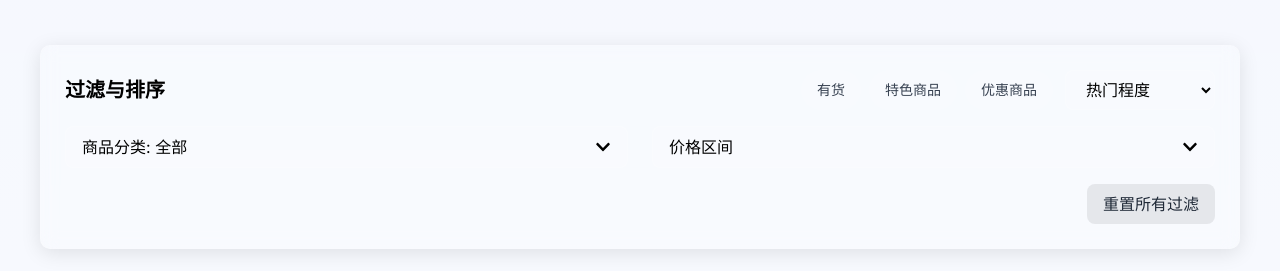
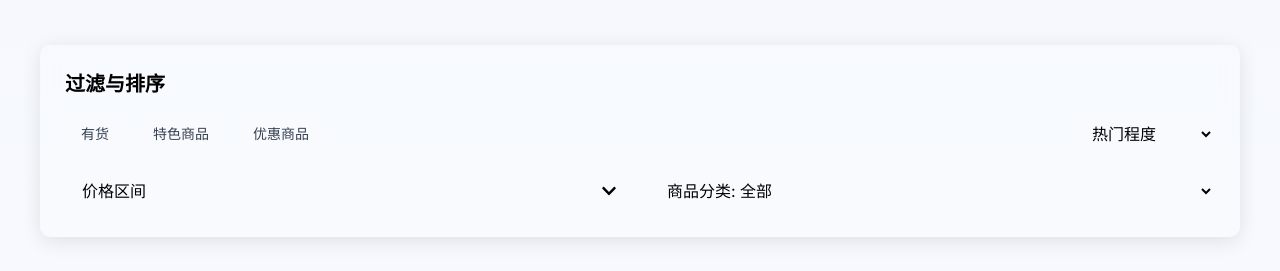
Before and after one commit to yitntg/buy2, a Next.js app: page /products in a window 1280 px wide. Shown: the part 407-678 px from the top of the page. Built offline with nearby package versions, Linux system fonts and the light colour scheme.

Commit message:
统一产品页面和分类页面的筛选栏布局，优化UI/UX

```diff
--- a/app/(routes)/categories/[slug]/page.tsx
+++ b/app/(routes)/categories/[slug]/page.tsx
@@ -3,7 +3,7 @@
 import { useEffect, useState } from 'react';
 import Image from 'next/image';
 import Link from 'next/link';
-import { FaFilter, FaSort, FaArrowLeft, FaChevronDown, FaChevronUp } from 'react-icons/fa';
+import { FaFilter, FaArrowLeft, FaChevronDown, FaTimes } from 'react-icons/fa';
 import ProductCard from '@/app/components/ProductCard';
 
 // 模拟分类数据
@@ -76,13 +76,10 @@ export default function CategoryPage({ params }: { params: { slug: string } }) {
   const [categoryInfo, setCategoryInfo] = useState<any>(null);
   const [sortOrder, setSortOrder] = useState('popularity');
   const [priceRange, setPriceRange] = useState({ min: '', max: '' });
+  const [isPriceFilterOpen, setIsPriceFilterOpen] = useState(false);
   const [showInStock, setShowInStock] = useState(false);
   const [showFeatured, setShowFeatured] = useState(false);
   const [showOnSale, setShowOnSale] = useState(false);
-
-  // 添加过滤面板展开状态
-  const [isPriceFilterOpen, setIsPriceFilterOpen] = useState(false);
-  const [isStatusFilterOpen, setIsStatusFilterOpen] = useState(false);
 
   useEffect(() => {
     // 设置分类信息
@@ -194,14 +191,13 @@ export default function CategoryPage({ params }: { params: { slug: string } }) {
             </ol>
           </nav>
 
-          {/* 顶部水平过滤栏 */}
+          {/* 顶部水平过滤栏 - 简化版 */}
           <div className="glass-card p-6 mb-8 rounded-xl">
-            <div className="flex flex-col md:flex-row md:items-center justify-between mb-4">
-              <h3 className="text-xl font-semibold mb-4 md:mb-0">过滤与排序</h3>
+            <div className="flex items-center gap-2 mb-4">
+              <h3 className="text-xl font-semibold">过滤与排序</h3>
+            </div>
 
-              <div className="flex flex-wrap gap-3">
-                {/* 快速过滤标签 */}
-                <div className="flex flex-wrap gap-2">
+            <div className="flex flex-wrap items-center gap-3 mb-4">
               <button
                 className={`px-4 py-2 rounded-full text-sm font-medium transition-colors ${showInStock ? 'bg-primary-500 text-white' : 'bg-white/10 hover:bg-white/20 text-gray-700 dark:text-gray-200'}`}
                 onClick={() => setShowInStock(!showInStock)}
@@ -220,12 +216,10 @@ export default function CategoryPage({ params }: { params: { slug: string } }) {
               >
                 优惠商品
               </button>
-                </div>
 
-                {/* 排序下拉框 */}
-                <div className="relative z-10">
+              <div className="ml-auto flex items-center gap-3">
                 <select
-                    className="min-w-[150px] px-4 py-2 bg-white/10 border border-white/20 rounded-lg focus:outline-none focus:ring-2 focus:ring-primary-500"
+                  className="px-4 py-2 bg-white/10 border border-white/20 rounded-lg focus:outline-none focus:ring-2 focus:ring-primary-500"
                   value={sortOrder}
                   onChange={(e) => setSortOrder(e.target.value)}
                 >
@@ -236,17 +230,15 @@ export default function CategoryPage({ params }: { params: { slug: string } }) {
                 </select>
               </div>
             </div>
-            </div>
 
-            <div className="mt-4 grid grid-cols-1 md:grid-cols-2 gap-6">
-              {/* 价格区间过滤器 */}
+            <div className="grid grid-cols-1 md:grid-cols-2 gap-3">
               <div className="relative">
                 <button
                   className="w-full flex items-center justify-between px-4 py-2 bg-white/10 border border-white/20 rounded-lg focus:outline-none focus:ring-2 focus:ring-primary-500"
                   onClick={() => setIsPriceFilterOpen(!isPriceFilterOpen)}
                 >
-                  <span>价格区间</span>
-                  {isPriceFilterOpen ? <FaChevronUp /> : <FaChevronDown />}
+                  <span>价格区间 {priceRange.min || priceRange.max ? `(¥${priceRange.min || '0'} - ¥${priceRange.max || '∞'})` : ''}</span>
+                  <FaChevronDown className="transition-transform" style={{transform: isPriceFilterOpen ? 'rotate(180deg)' : 'rotate(0deg)'}} />
                 </button>
 
                 {isPriceFilterOpen && (
@@ -286,14 +278,7 @@ export default function CategoryPage({ params }: { params: { slug: string } }) {
                 )}
               </div>
 
-              {/* 额外操作 */}
-              <div className="flex justify-end space-x-4">
-                <button
-                  className="px-4 py-2 bg-gray-200 dark:bg-gray-700 hover:bg-gray-300 dark:hover:bg-gray-600 text-gray-800 dark:text-gray-200 font-medium rounded-lg transition-colors flex items-center"
-                  onClick={resetFilters}
-                >
-                  重置过滤
-                </button>
+              <div className="flex justify-end">
                 <Link
                   href="/categories"
                   className="px-4 py-2 border border-primary-500 text-primary-500 hover:bg-primary-50 dark:hover:bg-primary-900/20 font-medium rounded-lg transition-colors flex items-center"
@@ -305,9 +290,9 @@ export default function CategoryPage({ params }: { params: { slug: string } }) {
 
             {/* 激活的过滤条件展示 */}
             {(showInStock || showFeatured || showOnSale || priceRange.min || priceRange.max) && (
-              <div className="mt-4 pt-4 border-t border-gray-200 dark:border-gray-700">
+              <div className="mt-4 pt-4 border-t border-gray-200 dark:border-gray-700 flex justify-between items-center">
                 <div className="flex flex-wrap items-center gap-2">
-                  <span className="text-sm text-gray-600 dark:text-gray-400">激活的过滤条件:</span>
+                  <span className="text-sm text-gray-600 dark:text-gray-400">已选条件:</span>
 
                   {showInStock && (
                     <span className="flex items-center px-3 py-1 bg-primary-100 dark:bg-primary-900/30 text-primary-600 dark:text-primary-400 rounded-full text-sm">
@@ -316,7 +301,7 @@ export default function CategoryPage({ params }: { params: { slug: string } }) {
                         className="ml-2 text-primary-400 hover:text-primary-600"
                         onClick={() => setShowInStock(false)}
                       >
-                        &times;
+                        <FaTimes size={12} />
                       </button>
                     </span>
                   )}
@@ -328,7 +313,7 @@ export default function CategoryPage({ params }: { params: { slug: string } }) {
                         className="ml-2 text-primary-400 hover:text-primary-600"
                         onClick={() => setShowFeatured(false)}
                       >
-                        &times;
+                        <FaTimes size={12} />
                       </button>
                     </span>
                   )}
@@ -340,23 +325,30 @@ export default function CategoryPage({ params }: { params: { slug: string } }) {
                         className="ml-2 text-primary-400 hover:text-primary-600"
                         onClick={() => setShowOnSale(false)}
                       >
-                        &times;
+                        <FaTimes size={12} />
                       </button>
                     </span>
                   )}
 
                   {(priceRange.min || priceRange.max) && (
                     <span className="flex items-center px-3 py-1 bg-primary-100 dark:bg-primary-900/30 text-primary-600 dark:text-primary-400 rounded-full text-sm">
-                      价格: {priceRange.min ? `¥${priceRange.min}` : '0'} - {priceRange.max ? `¥${priceRange.max}` : '无上限'}
+                      价格: ¥{priceRange.min || '0'} - ¥{priceRange.max || '∞'}
                       <button
                         className="ml-2 text-primary-400 hover:text-primary-600"
                         onClick={() => setPriceRange({ min: '', max: '' })}
                       >
-                        &times;
+                        <FaTimes size={12} />
                       </button>
                     </span>
                   )}
                 </div>
+
+                <button
+                  className="px-4 py-2 bg-gray-200 dark:bg-gray-700 hover:bg-gray-300 dark:hover:bg-gray-600 text-gray-800 dark:text-gray-200 text-sm font-medium rounded-lg transition-colors"
+                  onClick={resetFilters}
+                >
+                  重置过滤
+                </button>
               </div>
             )}
           </div>
--- a/app/(routes)/products/page.tsx
+++ b/app/(routes)/products/page.tsx
@@ -2,7 +2,7 @@
 
 import React, { useState } from 'react';
 import Image from 'next/image';
-import { FaFilter, FaSort, FaChevronDown, FaChevronUp } from 'react-icons/fa';
+import { FaFilter, FaSort, FaChevronDown, FaChevronUp, FaTimes } from 'react-icons/fa';
 import ProductCard from '@/app/components/ProductCard';
 
 // 模拟产品数据
@@ -34,7 +34,6 @@ const ProductsPage = () => {
   const [selectedCategory, setSelectedCategory] = useState('all');
   const [priceRange, setPriceRange] = useState({ min: '', max: '' });
   const [isPriceFilterOpen, setIsPriceFilterOpen] = useState(false);
-  const [isCategoryFilterOpen, setIsCategoryFilterOpen] = useState(false);
   const [sortOrder, setSortOrder] = useState('popularity');
   const [filters, setFilters] = useState({
     inStock: false,
@@ -129,14 +128,13 @@ const ProductsPage = () => {
       {/* 产品列表 */}
       <section className="py-16 px-6 md:px-10">
         <div className="container mx-auto">
-          {/* 顶部水平过滤栏 */}
+          {/* 顶部水平过滤栏 - 简化版 */}
           <div className="glass-card p-6 mb-8 rounded-xl">
-            <div className="flex flex-col md:flex-row md:items-center justify-between mb-4">
-              <h3 className="text-xl font-semibold mb-4 md:mb-0">过滤与排序</h3>
+            <div className="flex items-center gap-2 mb-4">
+              <h3 className="text-xl font-semibold">过滤与排序</h3>
+            </div>
 
-              <div className="flex flex-wrap gap-3">
-                {/* 快速过滤标签 */}
-                <div className="flex flex-wrap gap-2">
+            <div className="flex flex-wrap items-center gap-3 mb-4">
               <button
                 className={`px-4 py-2 rounded-full text-sm font-medium transition-colors ${filters.inStock ? 'bg-primary-500 text-white' : 'bg-white/10 hover:bg-white/20 text-gray-700 dark:text-gray-200'}`}
                 onClick={() => setFilters({...filters, inStock: !filters.inStock})}
@@ -155,12 +153,10 @@ const ProductsPage = () => {
               >
                 优惠商品
               </button>
-                </div>
 
-                {/* 排序下拉框 */}
-                <div className="relative z-10">
+              <div className="ml-auto flex items-center gap-3">
                 <select
-                    className="min-w-[150px] px-4 py-2 bg-white/10 border border-white/20 rounded-lg focus:outline-none focus:ring-2 focus:ring-primary-500"
+                  className="px-4 py-2 bg-white/10 border border-white/20 rounded-lg focus:outline-none focus:ring-2 focus:ring-primary-500"
                   value={sortOrder}
                   onChange={(e) => setSortOrder(e.target.value)}
                 >
@@ -171,59 +167,15 @@ const ProductsPage = () => {
                 </select>
               </div>
             </div>
-            </div>
 
-            <div className="mt-4 grid grid-cols-1 md:grid-cols-2 gap-6">
-              {/* 分类过滤器 */}
-              <div className="relative">
-                <button
-                  className="w-full flex items-center justify-between px-4 py-2 bg-white/10 border border-white/20 rounded-lg focus:outline-none focus:ring-2 focus:ring-primary-500"
-                  onClick={() => setIsCategoryFilterOpen(!isCategoryFilterOpen)}
-                >
-                  <span>商品分类: {categories.find(cat => cat.id === selectedCategory)?.name || '全部'}</span>
-                  {isCategoryFilterOpen ? <FaChevronUp /> : <FaChevronDown />}
-                </button>
-
-                {isCategoryFilterOpen && (
-                  <div className="absolute top-full left-0 right-0 mt-2 p-4 bg-white dark:bg-gray-800 shadow-lg rounded-lg z-20">
-                    <div className="grid grid-cols-2 gap-2">
-                      {categories.map((category) => (
-                        <div key={category.id} className="flex items-center">
-                          <input
-                            type="radio"
-                            id={category.id}
-                            name="category"
-                            checked={selectedCategory === category.id}
-                            onChange={() => setSelectedCategory(category.id)}
-                            className="w-4 h-4 text-primary-500 focus:ring-primary-500"
-                          />
-                          <label htmlFor={category.id} className="ml-2 text-gray-700 dark:text-gray-200">
-                            {category.name}
-                          </label>
-                        </div>
-                      ))}
-                    </div>
-
-                    <div className="flex justify-end mt-4">
-                      <button
-                        className="px-4 py-2 bg-primary-500 hover:bg-primary-600 text-white font-medium rounded-lg transition-colors"
-                        onClick={() => setIsCategoryFilterOpen(false)}
-                      >
-                        应用
-                      </button>
-                    </div>
-                  </div>
-                )}
-              </div>
-
-              {/* 价格区间过滤器 */}
+            <div className="grid grid-cols-1 md:grid-cols-2 gap-3">
               <div className="relative">
                 <button
                   className="w-full flex items-center justify-between px-4 py-2 bg-white/10 border border-white/20 rounded-lg focus:outline-none focus:ring-2 focus:ring-primary-500"
                   onClick={() => setIsPriceFilterOpen(!isPriceFilterOpen)}
                 >
-                  <span>价格区间</span>
-                  {isPriceFilterOpen ? <FaChevronUp /> : <FaChevronDown />}
+                  <span>价格区间 {priceRange.min || priceRange.max ? `(¥${priceRange.min || '0'} - ¥${priceRange.max || '∞'})` : ''}</span>
+                  <FaChevronDown className="transition-transform" style={{transform: isPriceFilterOpen ? 'rotate(180deg)' : 'rotate(0deg)'}} />
                 </button>
 
                 {isPriceFilterOpen && (
@@ -262,32 +214,36 @@ const ProductsPage = () => {
                   </div>
                 )}
               </div>
+
+              <div className="flex">
+                <select
+                  className="w-full px-4 py-2 bg-white/10 border border-white/20 rounded-lg focus:outline-none focus:ring-2 focus:ring-primary-500"
+                  value={selectedCategory}
+                  onChange={(e) => setSelectedCategory(e.target.value)}
+                >
+                  {categories.map(category => (
+                    <option key={category.id} value={category.id}>
+                      商品分类: {category.name}
+                    </option>
+                  ))}
+                </select>
               </div>
-
-            {/* 重置过滤按钮 */}
-            <div className="mt-4 flex justify-end">
-              <button
-                className="px-4 py-2 bg-gray-200 dark:bg-gray-700 hover:bg-gray-300 dark:hover:bg-gray-600 text-gray-800 dark:text-gray-200 font-medium rounded-lg transition-colors flex items-center"
-                onClick={resetFilters}
-              >
-                重置所有过滤
-              </button>
             </div>
 
             {/* 激活的过滤条件展示 */}
             {(selectedCategory !== 'all' || filters.inStock || filters.featured || filters.onSale || priceRange.min || priceRange.max) && (
-              <div className="mt-4 pt-4 border-t border-gray-200 dark:border-gray-700">
+              <div className="mt-4 pt-4 border-t border-gray-200 dark:border-gray-700 flex justify-between items-center">
                 <div className="flex flex-wrap items-center gap-2">
-                  <span className="text-sm text-gray-600 dark:text-gray-400">激活的过滤条件:</span>
+                  <span className="text-sm text-gray-600 dark:text-gray-400">已选条件:</span>
 
                   {selectedCategory !== 'all' && (
                     <span className="flex items-center px-3 py-1 bg-primary-100 dark:bg-primary-900/30 text-primary-600 dark:text-primary-400 rounded-full text-sm">
-                      分类: {categories.find(cat => cat.id === selectedCategory)?.name}
+                      {categories.find(cat => cat.id === selectedCategory)?.name}
                       <button
                         className="ml-2 text-primary-400 hover:text-primary-600"
                         onClick={() => setSelectedCategory('all')}
                       >
-                        &times;
+                        <FaTimes size={12} />
                       </button>
                     </span>
                   )}
@@ -299,7 +255,7 @@ const ProductsPage = () => {
                         className="ml-2 text-primary-400 hover:text-primary-600"
                         onClick={() => setFilters({...filters, inStock: false})}
                       >
-                        &times;
+                        <FaTimes size={12} />
                       </button>
                     </span>
                   )}
@@ -311,7 +267,7 @@ const ProductsPage = () => {
                         className="ml-2 text-primary-400 hover:text-primary-600"
                         onClick={() => setFilters({...filters, featured: false})}
                       >
-                        &times;
+                        <FaTimes size={12} />
                       </button>
                     </span>
                   )}
@@ -323,23 +279,30 @@ const ProductsPage = () => {
                         className="ml-2 text-primary-400 hover:text-primary-600"
                         onClick={() => setFilters({...filters, onSale: false})}
                       >
-                        &times;
+                        <FaTimes size={12} />
                       </button>
                     </span>
                   )}
 
                   {(priceRange.min || priceRange.max) && (
                     <span className="flex items-center px-3 py-1 bg-primary-100 dark:bg-primary-900/30 text-primary-600 dark:text-primary-400 rounded-full text-sm">
-                      价格: {priceRange.min ? `¥${priceRange.min}` : '0'} - {priceRange.max ? `¥${priceRange.max}` : '无上限'}
+                      价格: ¥{priceRange.min || '0'} - ¥{priceRange.max || '∞'}
                       <button
                         className="ml-2 text-primary-400 hover:text-primary-600"
                         onClick={() => setPriceRange({ min: '', max: '' })}
                       >
-                        &times;
+                        <FaTimes size={12} />
                       </button>
                     </span>
                   )}
                 </div>
+
+                <button
+                  className="px-4 py-2 bg-gray-200 dark:bg-gray-700 hover:bg-gray-300 dark:hover:bg-gray-600 text-gray-800 dark:text-gray-200 text-sm font-medium rounded-lg transition-colors"
+                  onClick={resetFilters}
+                >
+                  重置过滤
+                </button>
               </div>
             )}
           </div>
```
Lines whose indentation alone changed are shown as unchanged.
